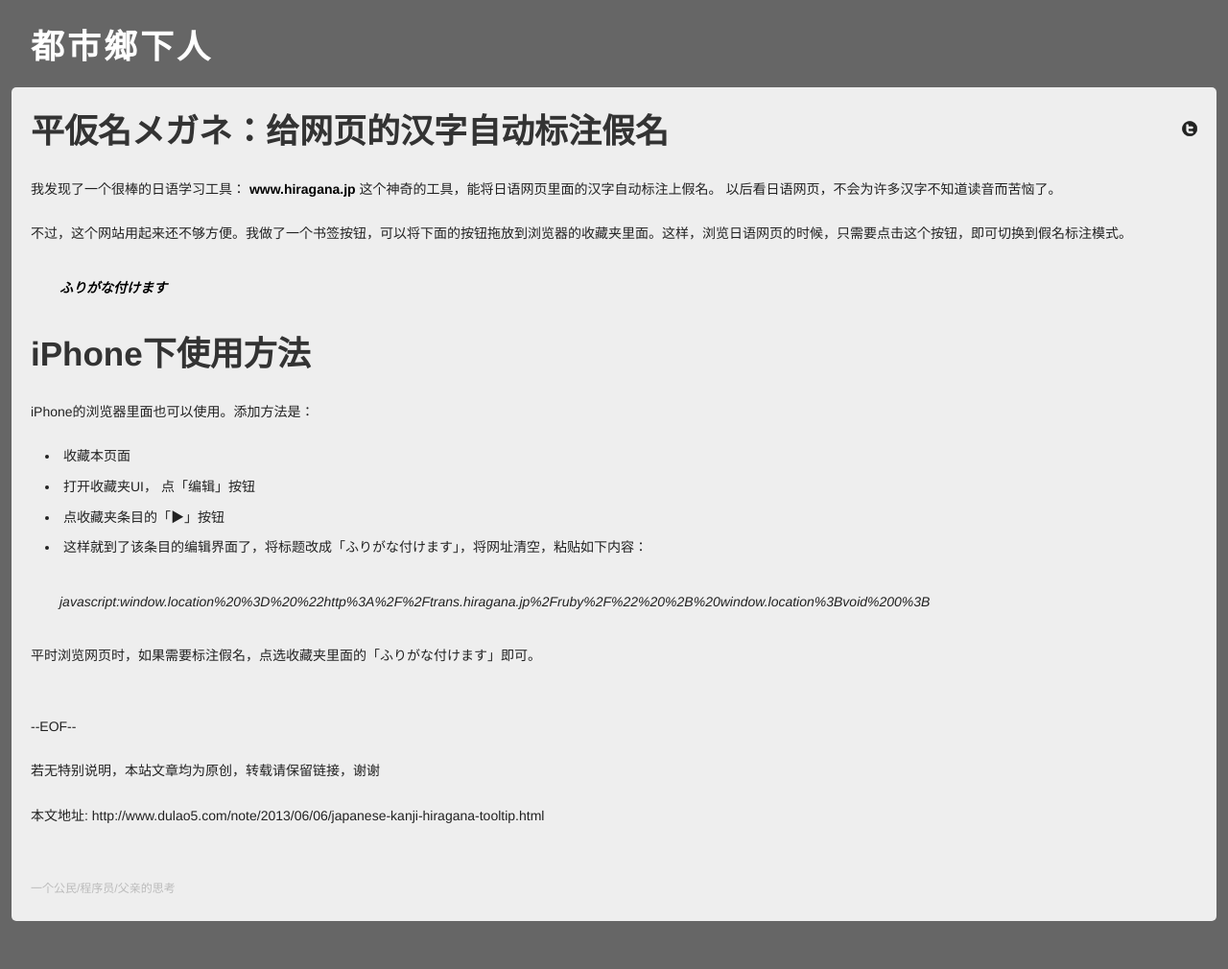
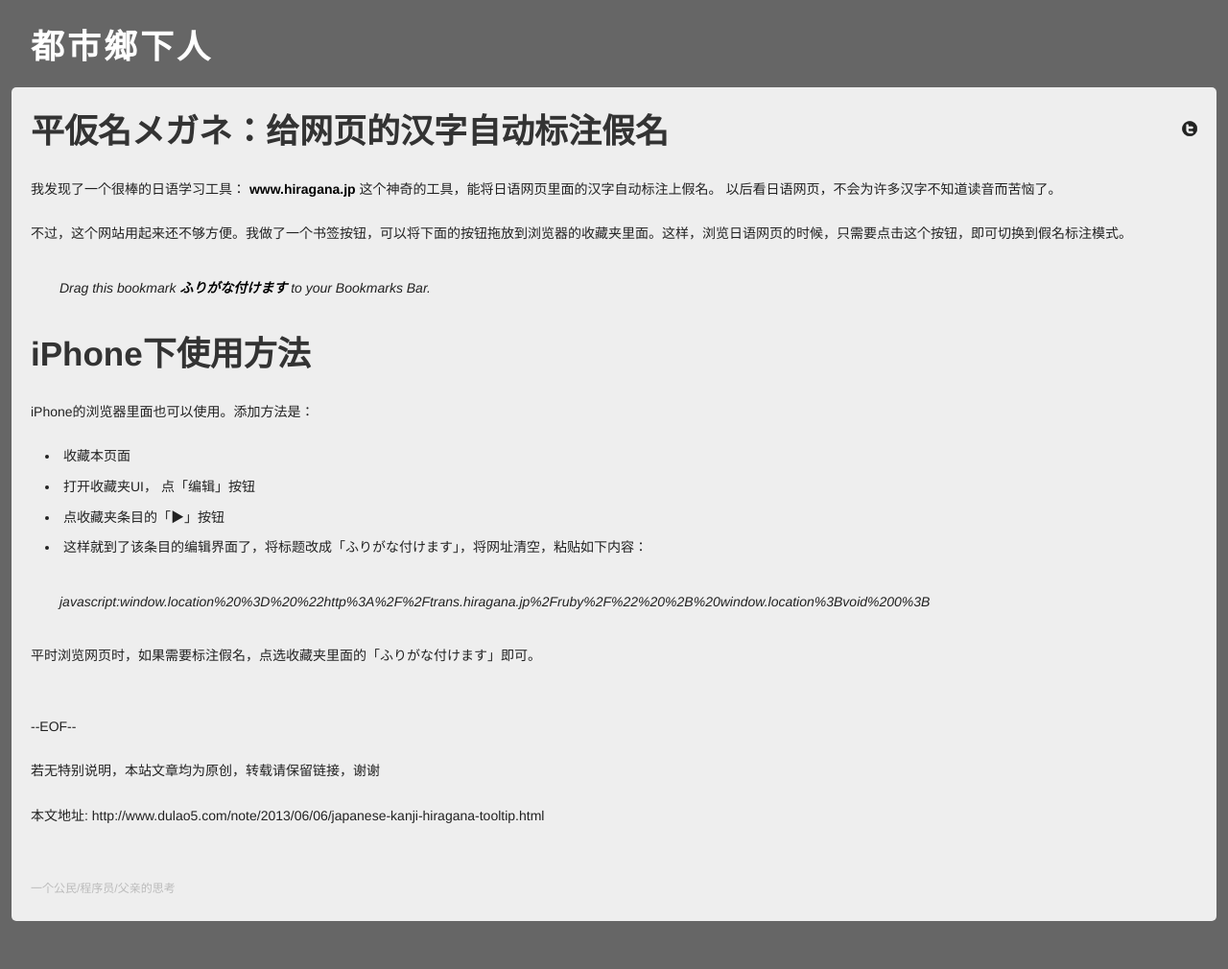
Before and after one commit to dulao5/dulao5.github.com, a Jekyll site: the page built from _posts/2013-06-06-japanese-kanji-hiragana-tooltip.md, in a window 1280 px wide. Shown: the whole page at 96% size. Built offline with Jekyll 4.4.1, drawn with Linux system fonts in a browser that asks for light colours; Markdown is read by kramdown in place of the engine named in the settings; comment, search, counter and statistics services are not loaded.

Commit message:
Update 2013-06-06-japanese-kanji-hiragana-tooltip.md

```diff
--- a/_posts/2013-06-06-japanese-kanji-hiragana-tooltip.md
+++ b/_posts/2013-06-06-japanese-kanji-hiragana-tooltip.md
@@ -10,7 +10,7 @@ category: note
 
 不过，这个网站用起来还不够方便。我做了一个书签按钮，可以将下面的按钮拖放到浏览器的收藏夹里面。这样，浏览日语网页的时候，只需要点击这个按钮，即可切换到假名标注模式。
 
->  [ふりがな付けます](javascript:window.location%20%3D%20%22http%3A%2F%2Ftrans.hiragana.jp%2Fruby%2F%22%20%2B%20window.location%3Bvoid%200%3B "ふりがな付けます")
+> Drag this bookmark [ふりがな付けます](javascript:window.location%20%3D%20%22http%3A%2F%2Ftrans.hiragana.jp%2Fruby%2F%22%20%2B%20window.location%3Bvoid%200%3B "ふりがな付けます") to your Bookmarks Bar.
 
 ## iPhone下使用方法
 
```
